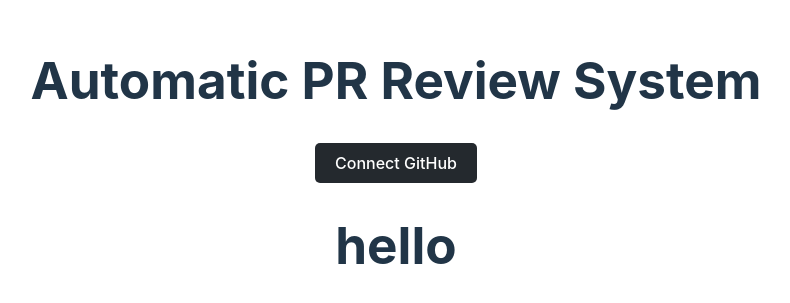
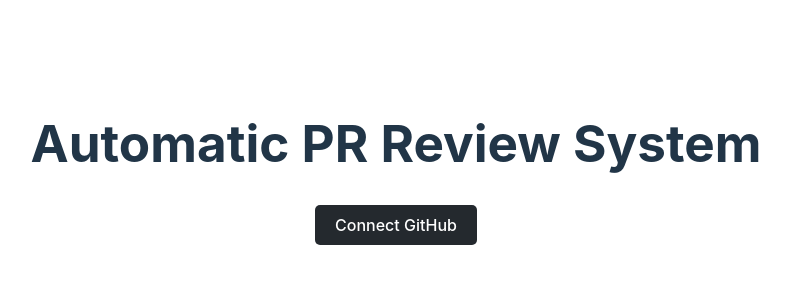
Before and after one commit to masuma011/workik-task, a React (Vite) app: page / in a window 1280 px wide. Shown: the part 237-540 px from the top of the page, without its empty margins (244-1034 px from the left). Built offline with nearby package versions, Linux system fonts and the light colour scheme; no server answers.

Commit message:
new commit

```diff
--- a/src/App.jsx
+++ b/src/App.jsx
@@ -34,7 +34,7 @@ function App() {
             <button onClick={handleLogin} style={styles.button}>
                 Connect GitHub
             </button>
-            <h1>hello</h1>
+            {/* <h1>hello</h1> */}
         </div>
     );
 }
```
